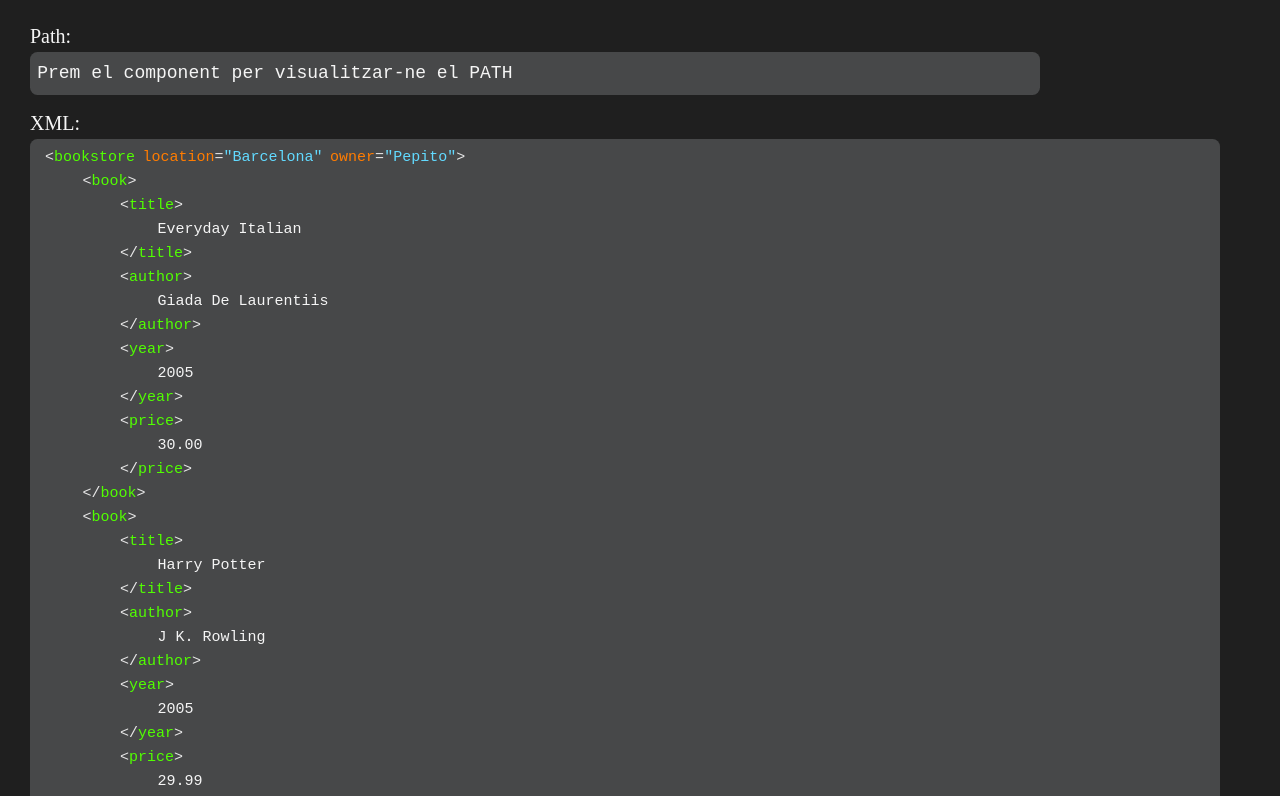
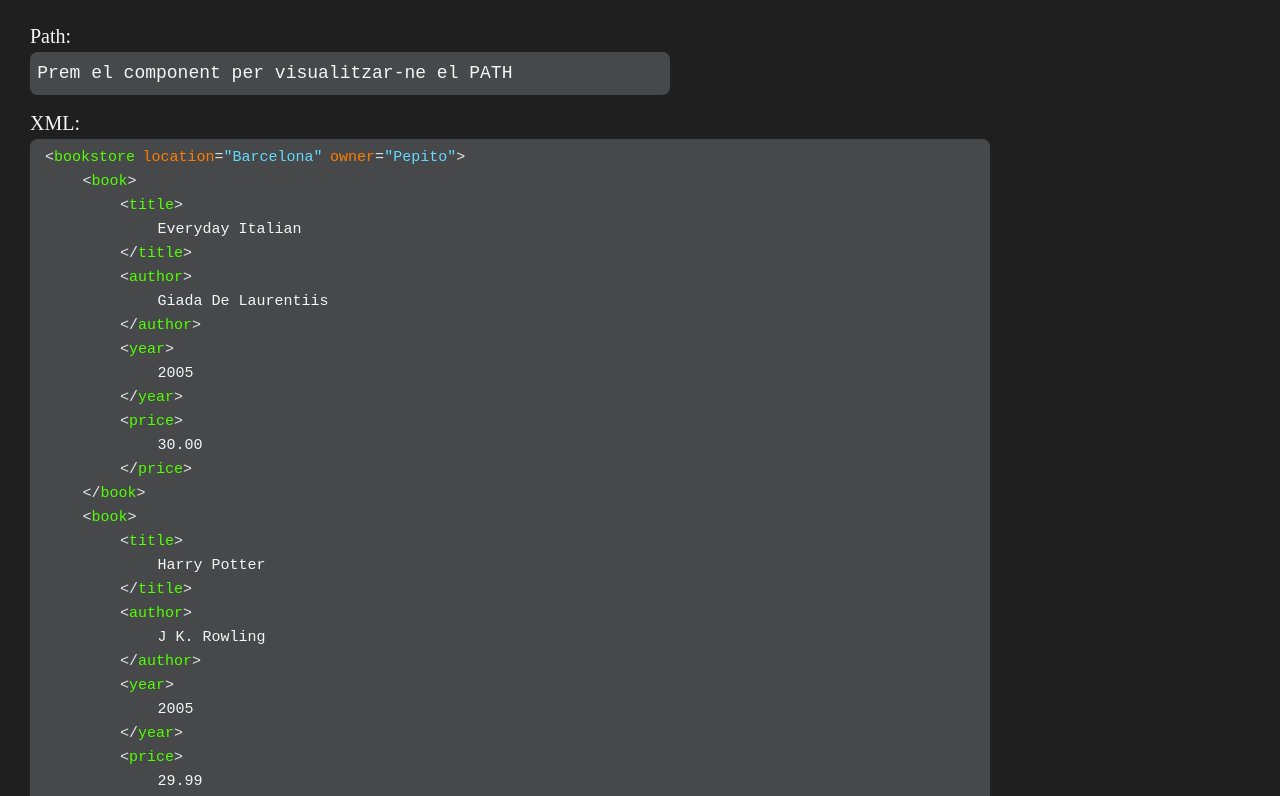
Before and after one commit to prambla/vue-xml-picker, a Vue app: page / in a window 1280 px wide. Shown: the top 796 px of the page. Built offline with nearby package versions, Linux system fonts and the light colour scheme.

Commit message:
Improved CSS

```diff
--- a/src/App.vue
+++ b/src/App.vue
@@ -38,6 +38,7 @@ export default {
     padding: 0.4em;
     margin-right: 10em;
     background-color: rgb(71, 72, 73);
+    max-width: 50vw;
 }
 .simbols {
     color: rgb(231, 231, 231);
--- a/src/components/XMLPicker.vue
+++ b/src/components/XMLPicker.vue
@@ -33,7 +33,7 @@ export default {
 <template>
     <div id="xml-display">
         <span class="titles">XML: </span>
-        <pre><XMLComponent class="xml-display" @click="receivePath" :node="xmlDoc.firstChild" :name="rootName" :selectedPath="path"></XMLComponent></pre>
+        <pre class="xml-display"><XMLComponent @click="receivePath" :node="xmlDoc.firstChild" :name="rootName" :selectedPath="path"></XMLComponent></pre>
     </div>
 </template>
 
@@ -43,6 +43,7 @@ export default {
     padding: 0.5em;
     border-color: darkgray;
     background-color: rgb(71, 72, 73);
+    max-width: 75vw;
 }
 
 div#xml-display {
```
